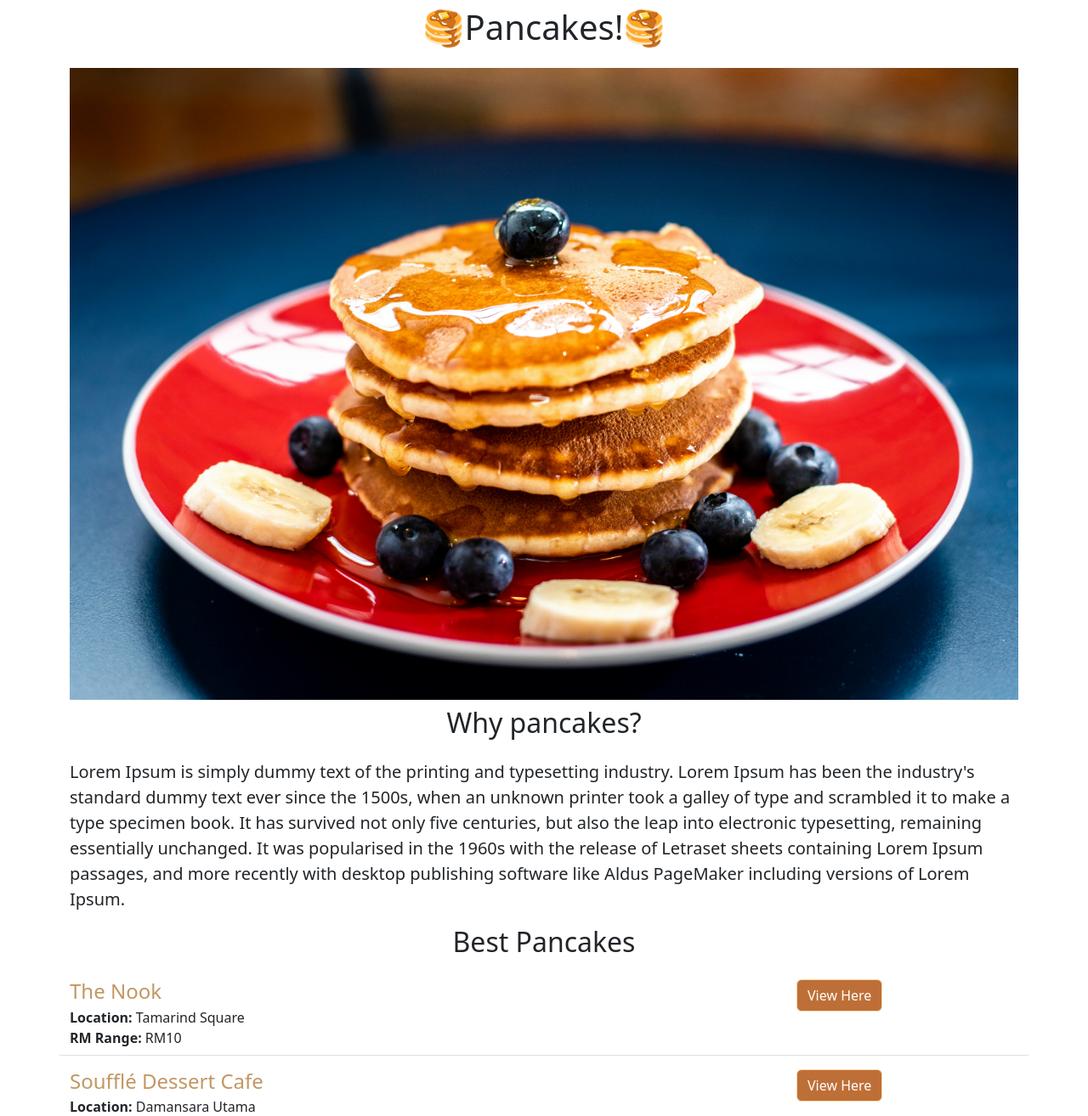
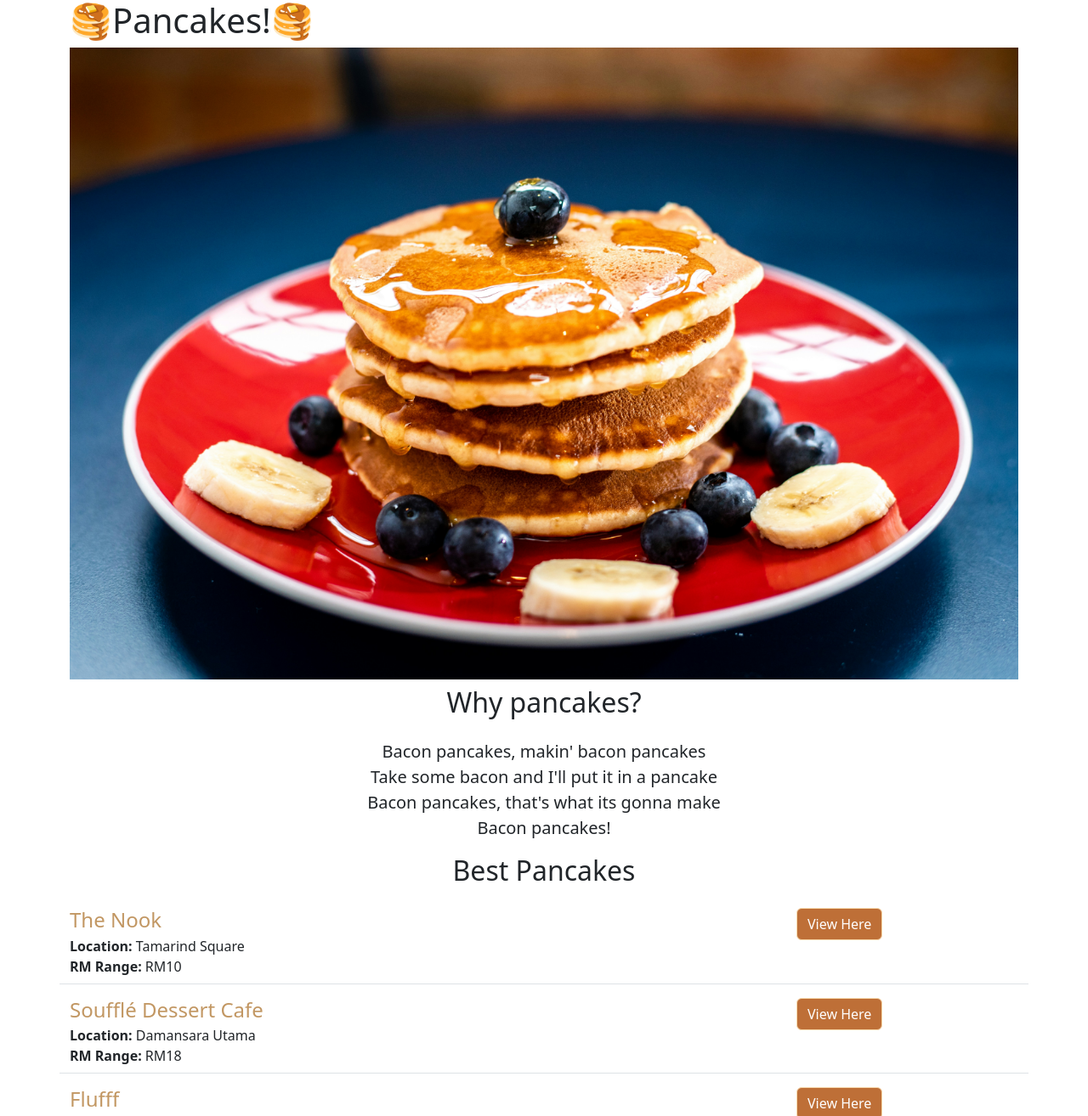
Before and after one commit to mrym-emm/stunning-pancake, a Flask app: page / in a window 1280 px wide. Shown: the top 1314 px of the page at 85% size. Run offline with Flask 3, Linux system fonts and the light colour scheme.

Commit message:
added jakes text

```diff
--- a/templates/home.html
+++ b/templates/home.html
@@ -28,13 +28,19 @@
   <body>
     <div class = "container">
 
-      <h1 class="text-center mt-2 mb-4" >🥞Pancakes!🥞</h1>
+      <h1 Bacon pancakes, makin' bacon pancakes
+        Take some bacon and I'll put it in a pancake
+        Bacon pancakes, that's what its gonna make
+        Bacon pancakes! >🥞Pancakes!🥞</h1>
 
       <img class="img-fluid" id ="banner" src = "static/pancake.jpg">
 
       <h2 class="text-center mt-2 mb-4">Why pancakes?</h2>
 
-      <p class = "lead">Lorem Ipsum is simply dummy text of the printing and typesetting industry. Lorem Ipsum has been the industry's standard dummy text ever since the 1500s, when an unknown printer took a galley of type and scrambled it to make a type specimen book. It has survived not only five centuries, but also the leap into electronic typesetting, remaining essentially unchanged. It was popularised in the 1960s with the release of Letraset sheets containing Lorem Ipsum passages, and more recently with desktop publishing software like Aldus PageMaker including versions of Lorem Ipsum.</p>
+      <p class = "lead text-center">Bacon pancakes, makin' bacon pancakes<br>
+      Take some bacon and I'll put it in a pancake<br>
+      Bacon pancakes, that's what its gonna make<br>
+      Bacon pancakes!</p>
 
       <h2 class="text-center mt-2 mb-4">Best Pancakes</h2>
 
```
